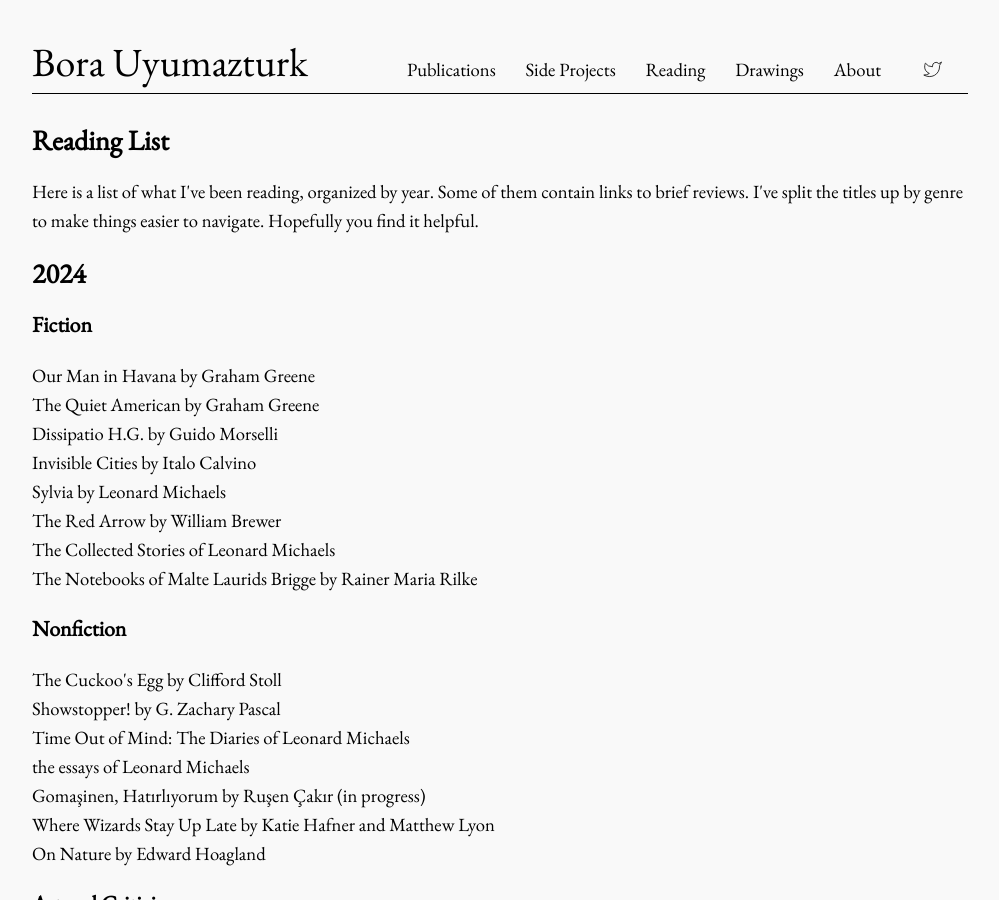
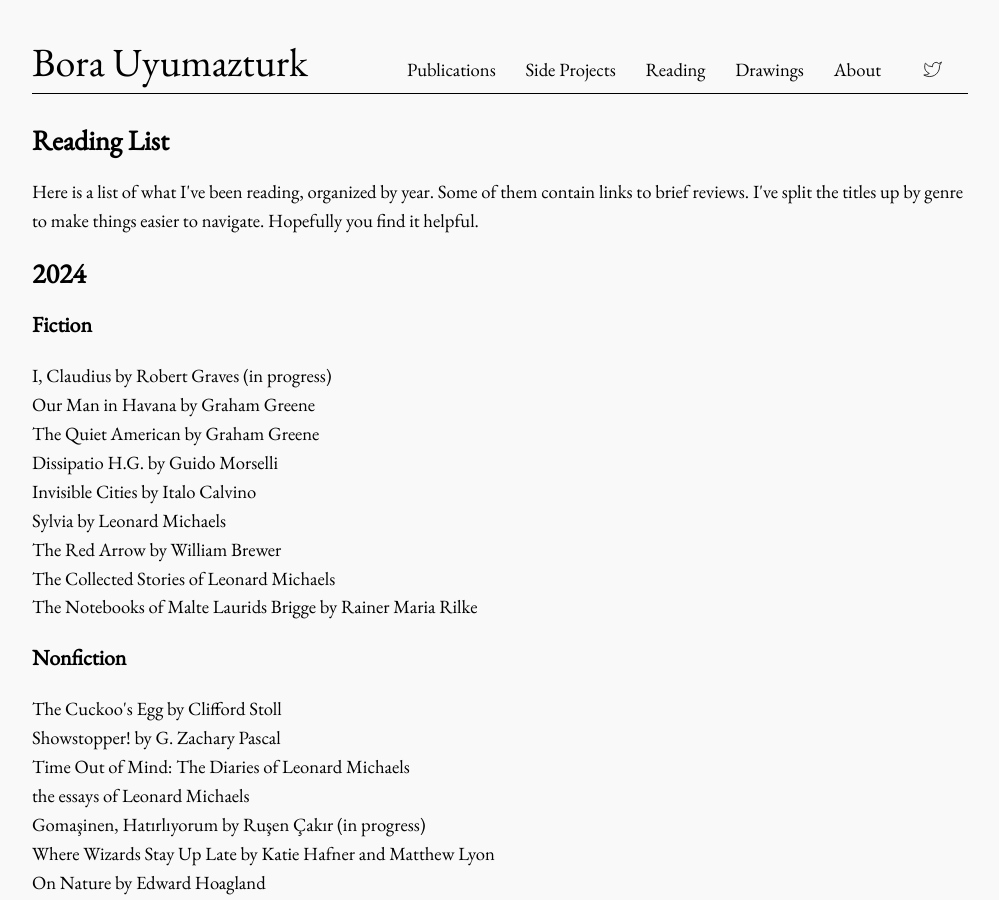
Before and after one commit to bora-uyumazturk/bora-uyumazturk.github.io, a Jekyll site: the page built from reading.html, in a window 1280 px wide and 900 px high. Shown: the whole window, without its empty margins (140-1139 px from the left). Built offline with Jekyll 4.4.1, drawn with Linux system fonts in a browser that asks for light colours.

Commit message:
Update reading.html

```diff
--- a/reading.html
+++ b/reading.html
@@ -16,6 +16,7 @@ title: Reading
 
   <h3>Fiction</h3>
 
+  I, Claudius by Robert Graves (in progress) <br>
   Our Man in Havana by Graham Greene <br>
   The Quiet American by Graham Greene <br>
   Dissipatio H.G. by Guido Morselli <br>
```
